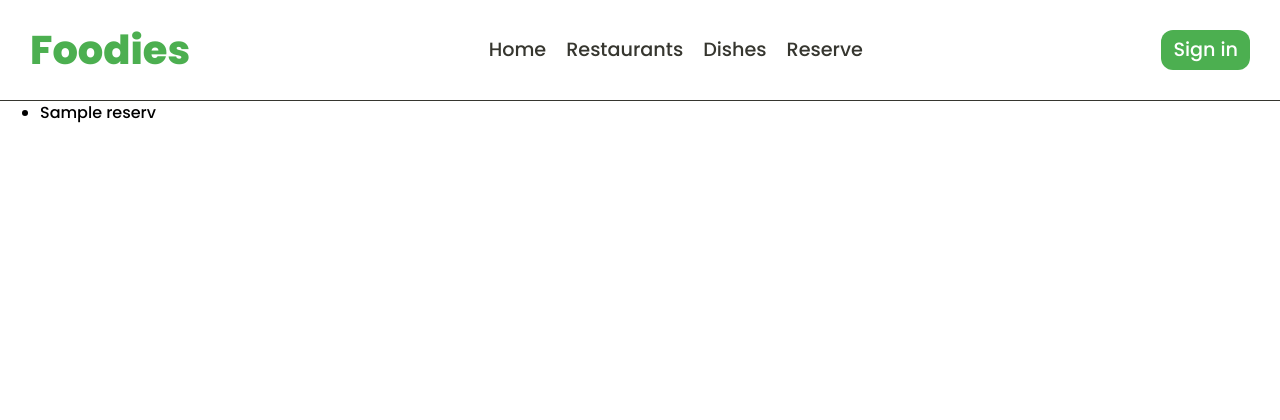
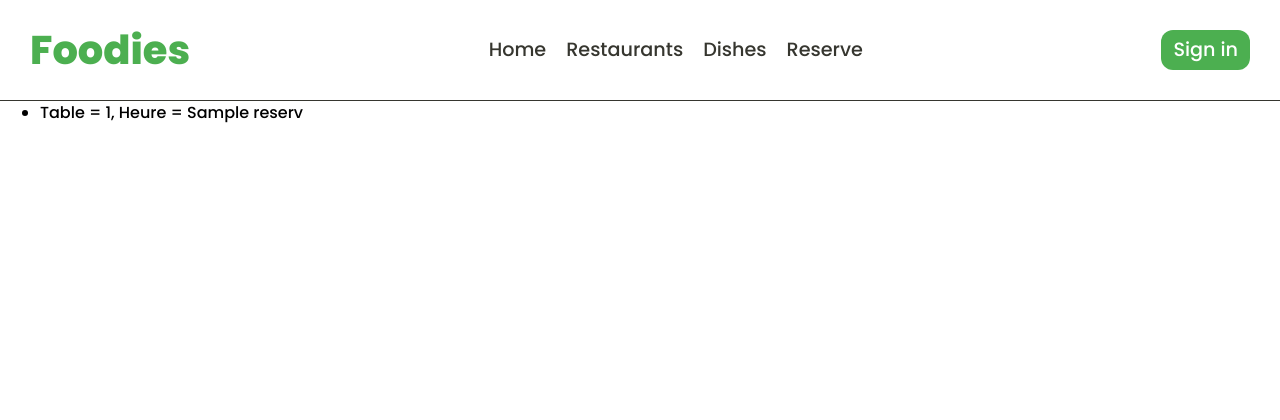
Before and after one commit to NickBzy/mthree-final-project, a Flask app: template templates/reserve_resto.html in a window 1280 px wide. Shown: the top 420 px of the page. Run offline with Flask 3, Linux system fonts and the light colour scheme; the template is opened without the code that fills it: most values are stand-ins (such as "Sample title", 1, 10 or a date in 2020).

Commit message:
more useful information for reeservations

```diff
--- a/app.py
+++ b/app.py
@@ -73,7 +73,7 @@ def reserve():
     return render_template('reservations.html', restaurant=resto)
 @app.route("/reservation/<int:rest_id>")
 def reserve_resto(rest_id):
-    cursor.execute("SELECT * FROM (reservations JOIN tables ON reservations.table_id=tables.table_id) WHERE restaurant_id=%s", (rest_id,))
+    cursor.execute("SELECT tables.table_number, reservations.reservation_time FROM (reservations JOIN tables ON reservations.table_id=tables.table_id) WHERE restaurant_id=%s", (rest_id,))
     reserv=cursor.fetchall()
     return render_template("reserve_resto.html",reservs=reserv)
 
--- a/templates/reserve_resto.html
+++ b/templates/reserve_resto.html
@@ -24,7 +24,7 @@
             <ul>
                 {% for reserv in reservs %}
                 <li>
-                    {{reserv[3]}}
+                    Table = {{reserv[0]}}, Heure = {{reserv[1]}}
                 </li>
                 {% endfor %}
             </ul>
```
